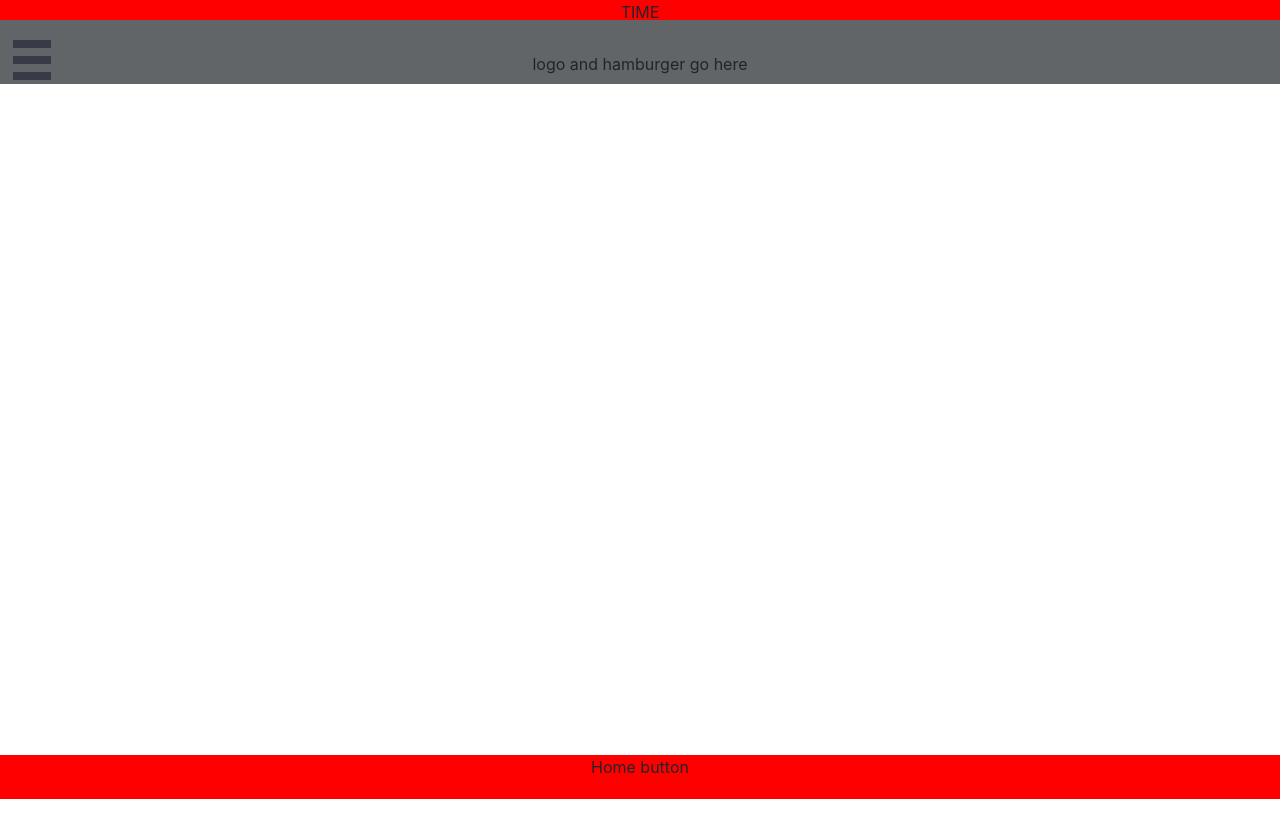
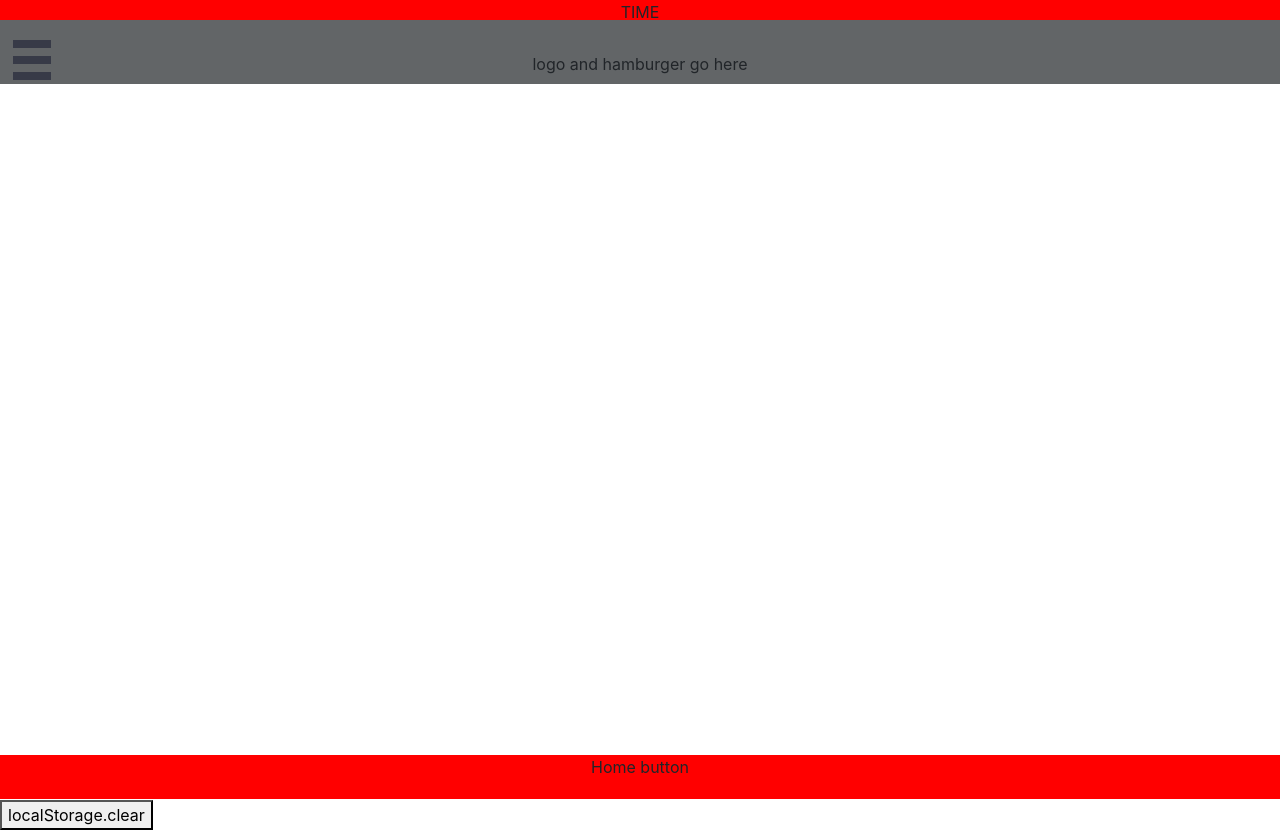
Before and after one commit to danieldagot/Max, a React (Create React App) app: page / in a window 1280 px wide. Before the commit the page ends 800 px from the top, so only its background shows below. Built offline with nearby package versions, Linux system fonts and the light colour scheme.

Commit message:
<button onClick={localStorage.clear} >localStorage.clear </button>

```diff
--- a/src/App.js
+++ b/src/App.js
@@ -65,6 +65,7 @@ function App() {
         <Route path="/Workouts" exact render={() => <Workouts />} />
         <div className="homeButton">Home button</div>
       </div>
+      <button onClick={localStorage.clear} >localStorage.clear </button>
     </Router>
   );
 }
```
